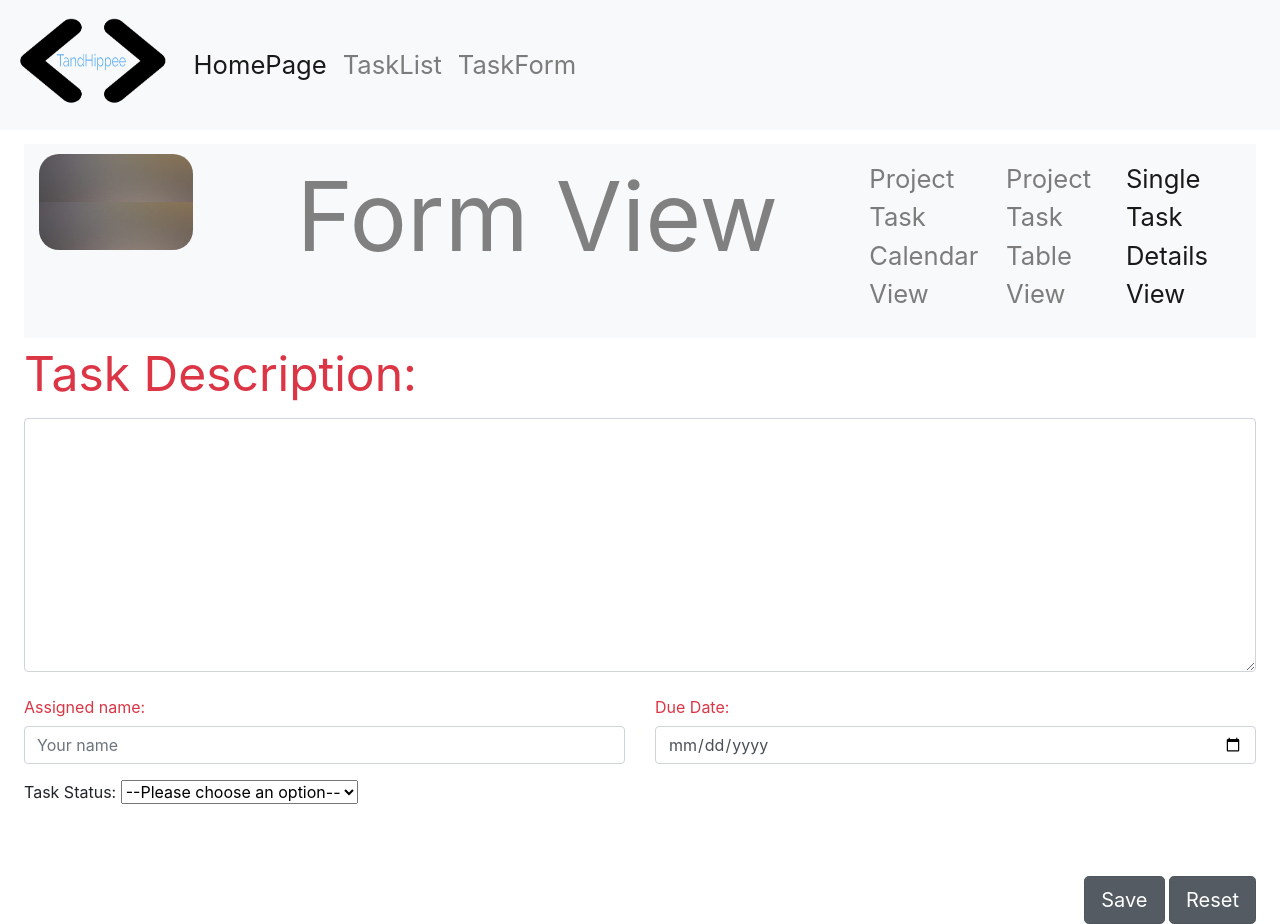
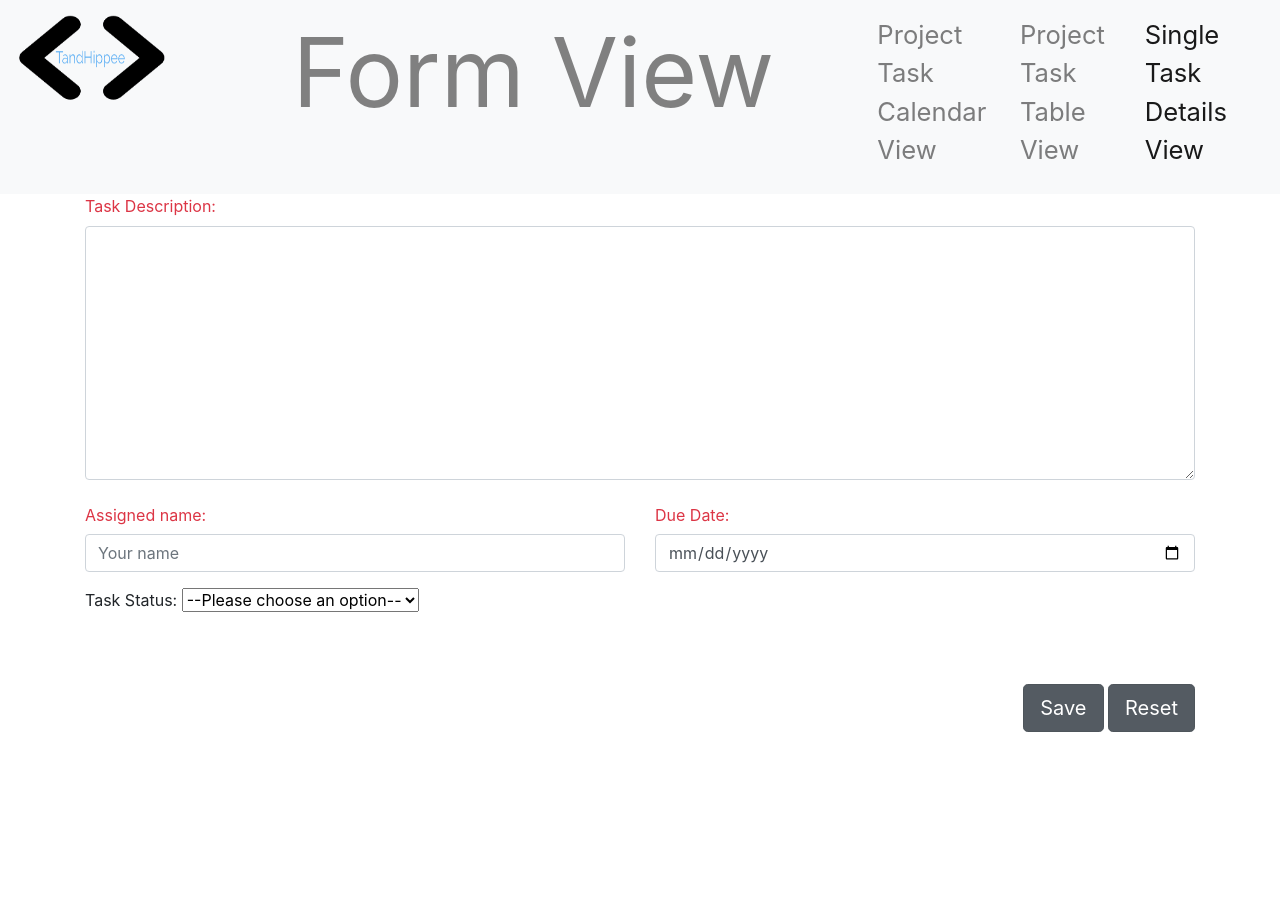
Before and after one commit to terence1988/TandHippee, a plain HTML site: page taskForm.html in a window 1280 px wide. After the commit the page ends 800 px from the top, so only its background shows below. Drawn offline with nearby package versions, Linux system fonts and the light colour scheme.

Commit message:
Changed Logo

```diff
--- a/taskForm.html
+++ b/taskForm.html
@@ -1,45 +1,20 @@
 <!DOCTYPE html>
 <html lang="en">
-<head>
-  <meta charset="UTF-8">
-  <meta name="viewport" content="width=device-width, initial-scale=1.0">
- <!-- Bootstrap CSS -->
-  <link rel="stylesheet" href="https://cdn.jsdelivr.net/npm/bootstrap@4.5.3/dist/css/bootstrap.min.css" integrity="sha384-TX8t27EcRE3e/ihU7zmQxVncDAy5uIKz4rEkgIXeMed4M0jlfIDPvg6uqKI2xXr2" crossorigin="anonymous">
-
-  <link rel="stylesheet" href="style.css">
-  <link rel="stylesheet" href="css/taskForm.css"
-  <title>Task Form</title>
-  </head>
-<body class="py-4 px-4">
-  <header>
-    <nav class="navbar navbar-expand-lg navbar-light bg-light fixed-top">
-      <a class="navbar-brand" href="#"><img src="LogoTandHippee.png" alt="logo"></a>
-      <button class="navbar-toggler" type="button" data-toggle="collapse" data-target="#navbarNav" aria-controls="navbarNav" aria-expanded="false" aria-label="Toggle navigation">
-        <span class="navbar-toggler-icon"></span>
-      </button>
-      <div class="collapse navbar-collapse" id="navbarNav">
-        <div class="">
-        <ul class="navbar-nav">
-          <li class="nav-item active">
-            <a class="nav-link" href="#">HomePage<span class="sr-only">(current)</span></a>
-          </li>
-          <li class="nav-item">
-            <a class="nav-link" href="#taskList">TaskList</a>
-          </li>
-          <li class="nav-item">
-            <a class="nav-link" href="#staskForm">TaskForm</a>
-          </li>
-        </ul>
-      </div>
-    </nav>
-  </header>
-  <h1 class="text-center mb-5 "><p id="taskForm">Task Form</p></h1>
-  <form>
+  <head>
+		<meta charset="UTF-8" />
+		<meta name="viewport" content="width=device-width, initial-scale=1.0" />
+		<title>GenerationAustralia-TandHipee</title>
+		<!-- Bootstrap CSS -->
+		<link	rel="stylesheet"	href="https://cdn.jsdelivr.net/npm/bootstrap@4.5.3/dist/css/bootstrap.min.css"	integrity="sha384-TX8t27EcRE3e/ihU7zmQxVncDAy5uIKz4rEkgIXeMed4M0jlfIDPvg6uqKI2xXr2"	crossorigin="anonymous"/>
+		<link	rel="stylesheet" href="https://cdn.jsdelivr.net/npm/fullcalendar@5.4.0/main.min.css"/>
+		<link	rel="stylesheet" href="https://cdn.jsdelivr.net/npm/fullcalendar@5.4.0/main.min.css" />
+		<link rel="stylesheet" href="css/index.css" />
+	</head>
 <body>
 		<header id="header" class="container-fluid">
 			<div class="row bg-light">
 				<div id="team-logo" class="col-2 navbar-light">
-					<img src="./assets/logo.jpg" />
+					<img src="./assets/LogoTandHippee.png" />
 				</div>
 				<p class="text-center col-6">Form View</p>
 				<nav
--- a/taskOverView.html
+++ b/taskOverView.html
@@ -1,25 +1,22 @@
 <!DOCTYPE html>
 <html lang="en">
-	<head>
+  <head>
 		<meta charset="UTF-8" />
 		<meta name="viewport" content="width=device-width, initial-scale=1.0" />
-		<title>Project Task List</title>
+		<title>GenerationAustralia-TandHipee</title>
 		<!-- Bootstrap CSS -->
-		<link
-			rel="stylesheet"
-			href="https://cdn.jsdelivr.net/npm/bootstrap@4.5.3/dist/css/bootstrap.min.css"
-			integrity="sha384-TX8t27EcRE3e/ihU7zmQxVncDAy5uIKz4rEkgIXeMed4M0jlfIDPvg6uqKI2xXr2"
-			crossorigin="anonymous"
-		/>
-		<link rel="stylesheet" href="css/taskOverView.css" />
+		<link	rel="stylesheet"	href="https://cdn.jsdelivr.net/npm/bootstrap@4.5.3/dist/css/bootstrap.min.css"	integrity="sha384-TX8t27EcRE3e/ihU7zmQxVncDAy5uIKz4rEkgIXeMed4M0jlfIDPvg6uqKI2xXr2"	crossorigin="anonymous"/>
+		<link	rel="stylesheet" href="https://cdn.jsdelivr.net/npm/fullcalendar@5.4.0/main.min.css"/>
+		<link	rel="stylesheet" href="https://cdn.jsdelivr.net/npm/fullcalendar@5.4.0/main.min.css" />
+		<link rel="stylesheet" href="css/index.css" />
 	</head>
 	<body>
 		<header id="header" class="container-fluid">
 			<div class="row bg-light">
 				<div id="team-logo" class="col-2 navbar-light">
-					<img src="./assets/logo.jpg" />
+					<img src="./assets/LogoTandHippee.png" />
 				</div>
-				<p class="text-center col-6">Table View</p>
+				<p class="text-center col-6">List View</p>
 				<nav
 					class="navbar navbar-expand-lg navbar-light col-4 justify-content-end"
 				>
```
Also changed, not shown: index.html (+7 -23 lines), assets/LogoTandHippee.png (renamed from LogoTandHippee.png), assets/TandHippee.png (renamed from TandHippee.png).
